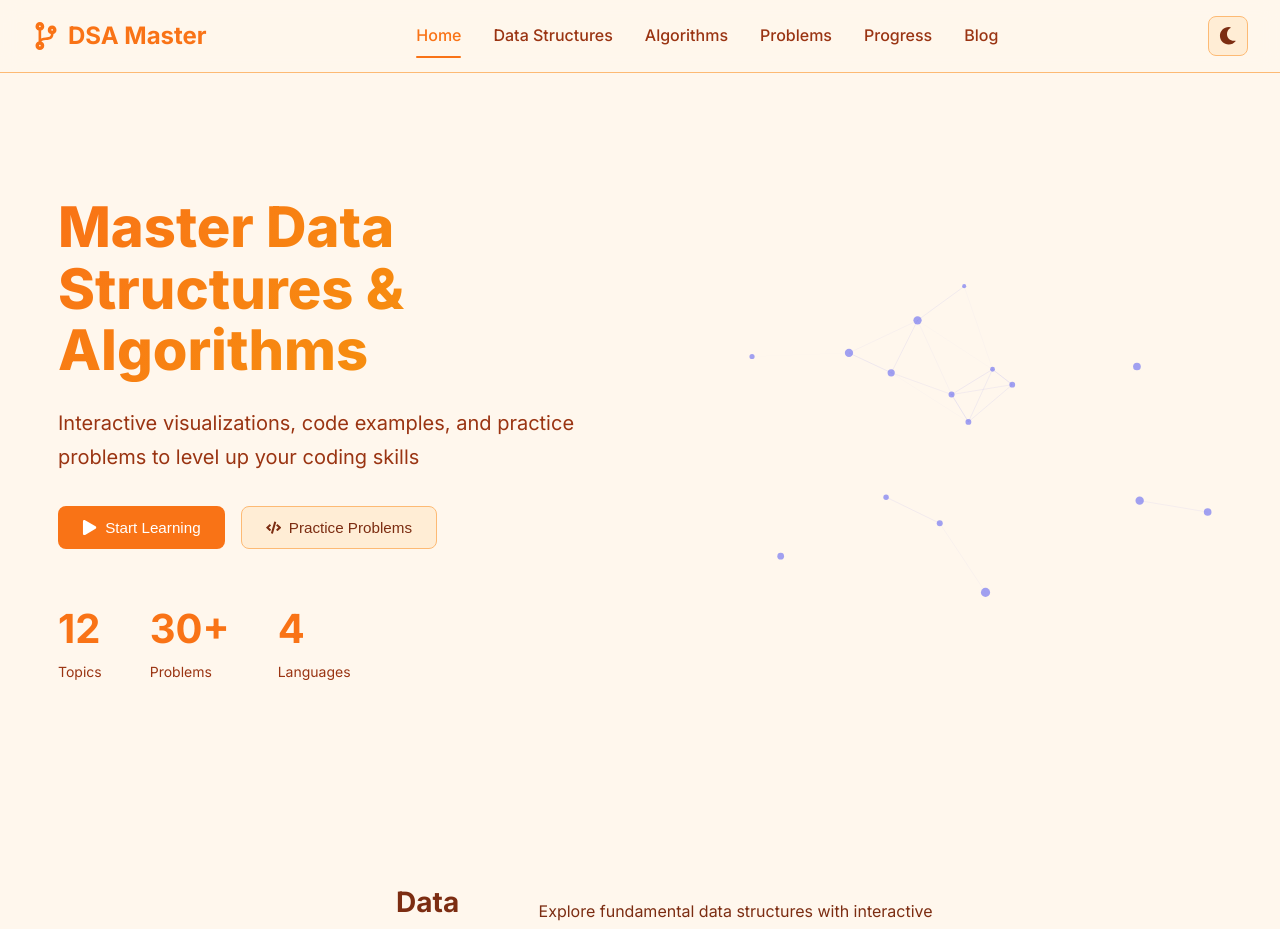
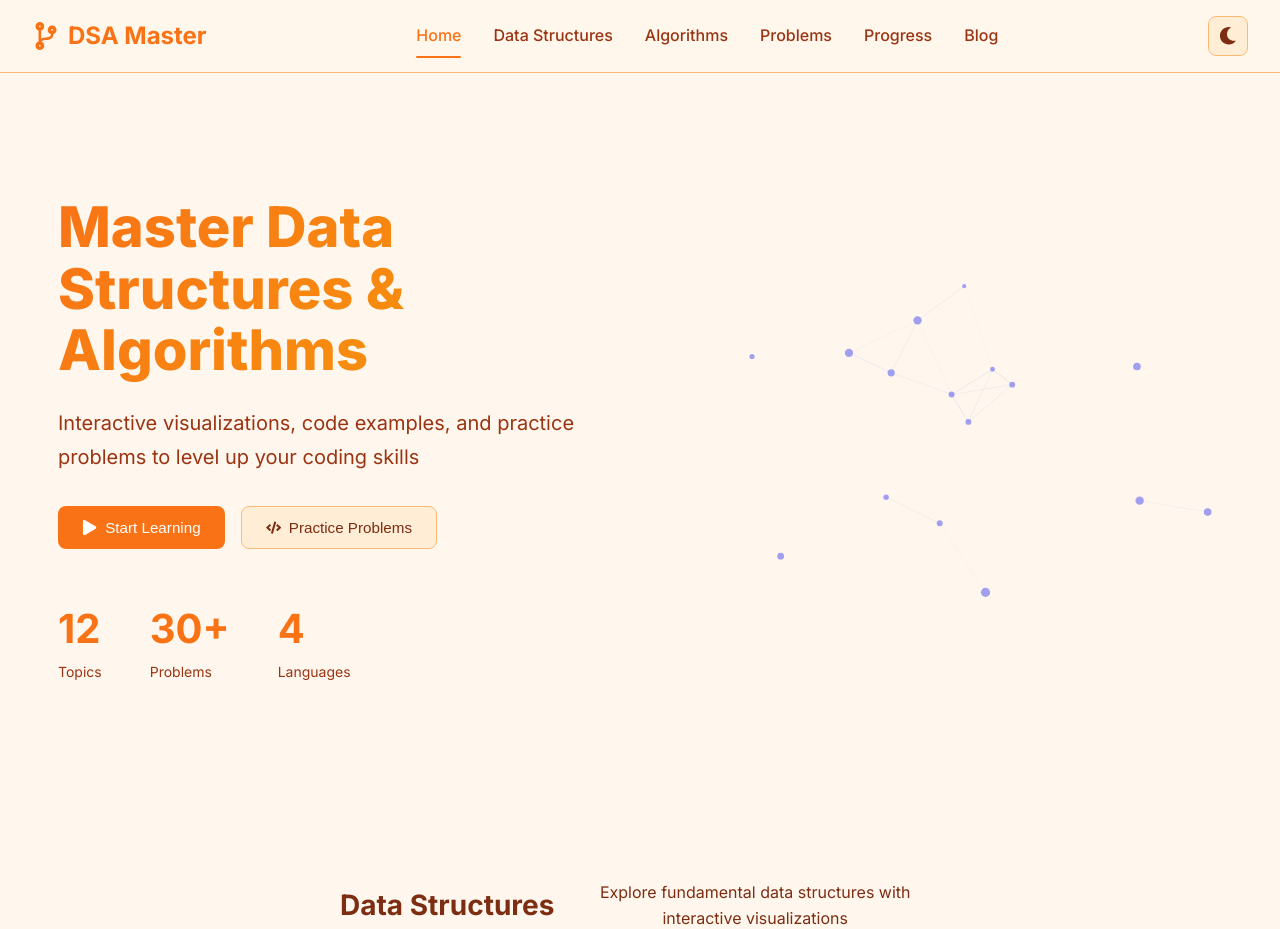
Before and after one commit to mendisaibot-sudo/dsamaster-frontend, a React (Vite) app: page / in a window 1280 px wide. Shown: the top 929 px of the page. Built offline with nearby package versions, Linux system fonts and the light colour scheme.

Commit message:
fix: prevent section header text wrapping (single line)

```diff
--- a/src/index.css
+++ b/src/index.css
@@ -85,6 +85,10 @@ body {
   text-align: center;
   max-width: 600px;
   margin: 0 auto 3rem;
+}
+
+.section-header h2 {
+  white-space: nowrap;
 }
 
 .section-title {
```
